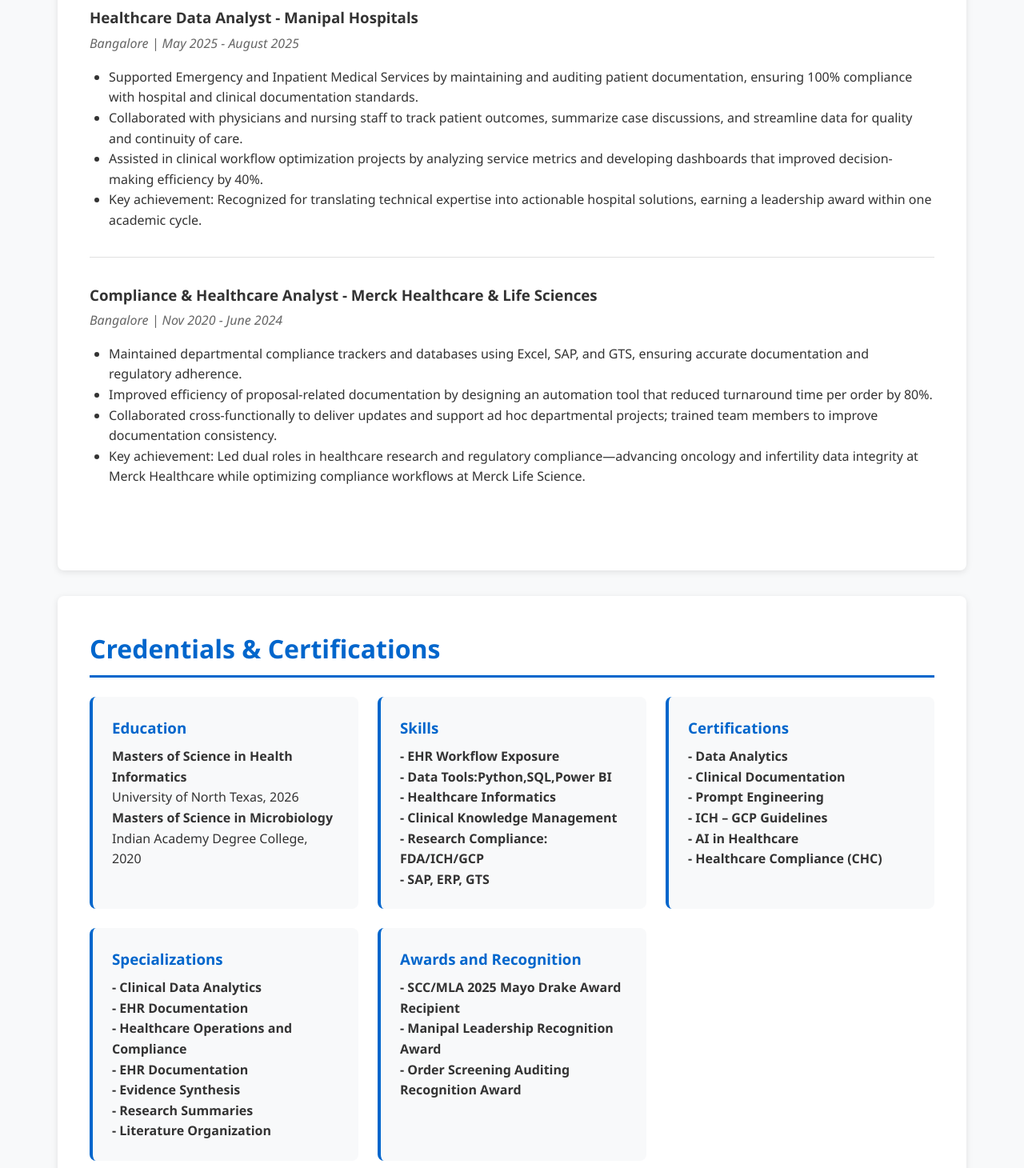
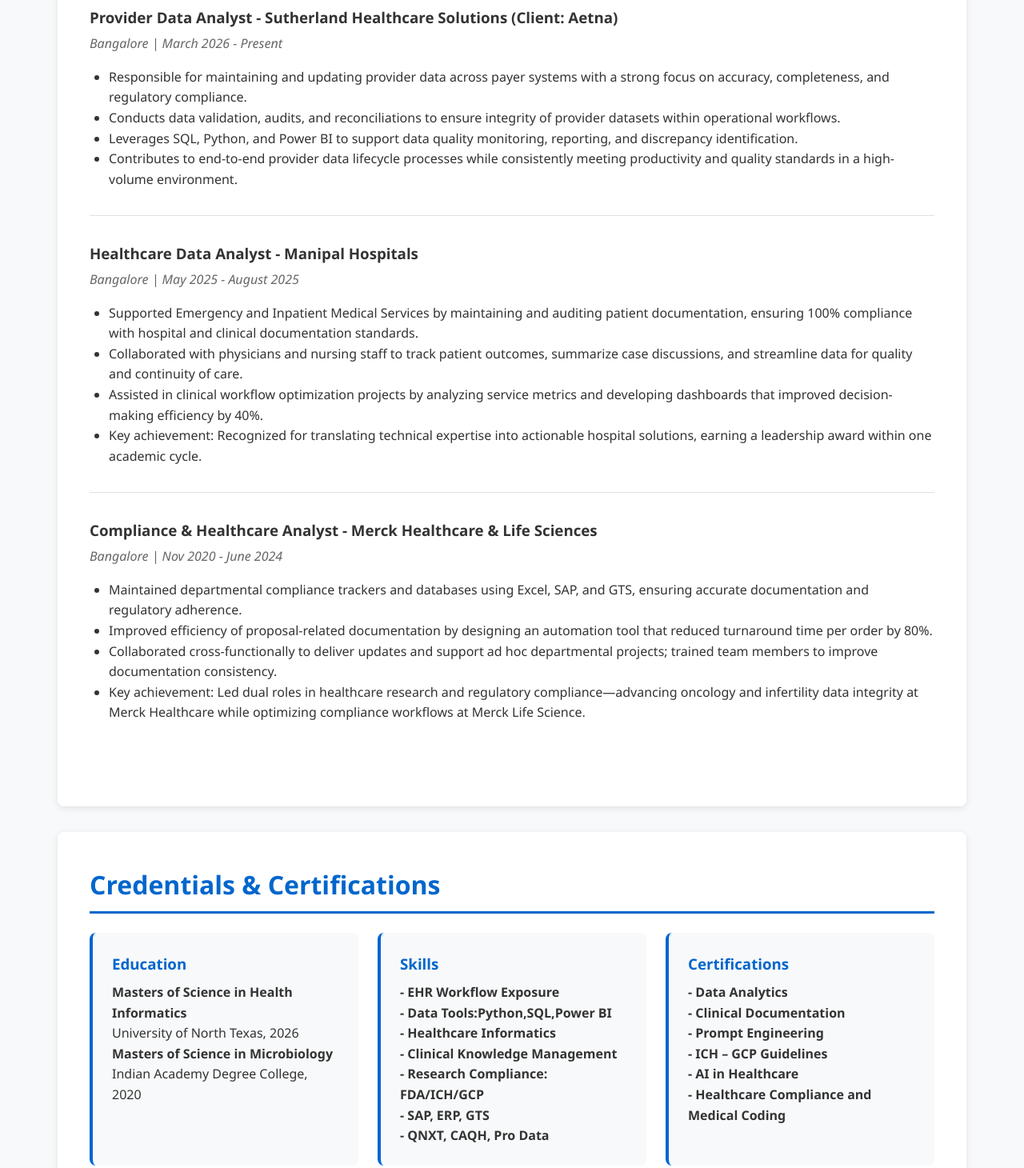
Before and after one commit to NShivas697/General-Healthcare-Portfolio, a plain HTML site: page index.html in a window 1280 px wide. Shown: the part 1460-2920 px from the top of the page at 80% size. Drawn offline with Linux system fonts and the light colour scheme.

Commit message:
Update index.html

```diff
--- a/index.html
+++ b/index.html
@@ -338,6 +338,17 @@
             <h2>Professional Experience</h2>
 
             <div class="experience-item">
+                <h3>Provider Data Analyst - Sutherland Healthcare Solutions (Client: Aetna)</h3>
+                <p class="experience-meta">Bangalore | March 2026 - Present</p>
+                <ul style="margin-left: 1.5rem; margin-top: 0.5rem;">
+                    <li>Responsible for maintaining and updating provider data across payer systems with a strong focus on accuracy, completeness, and regulatory compliance.</li>
+                    <li>Conducts data validation, audits, and reconciliations to ensure integrity of provider datasets within operational workflows.</li>
+                    <li>Leverages SQL, Python, and Power BI to support data quality monitoring, reporting, and discrepancy identification.</li>
+                    <li>Contributes to end-to-end provider data lifecycle processes while consistently meeting productivity and quality standards in a high-volume environment.</li>
+                </ul>
+            </div>
+
+            <div class="experience-item">
                 <h3>Healthcare Data Analyst - Manipal Hospitals</h3>
                 <p class="experience-meta">Bangalore | May 2025 - August 2025</p>
                 <ul style="margin-left: 1.5rem; margin-top: 0.5rem;">
@@ -378,6 +389,7 @@
                     <p><strong> - Clinical Knowledge Management</strong></p>
                     <p><strong> - Research Compliance: FDA/ICH/GCP</strong></p>
                     <p><strong> - SAP, ERP, GTS</strong></p>
+                    <p><strong> - QNXT, CAQH, Pro Data</strong></p>
                 </div>
                 <div class="credential-card">
                     <h3>Certifications</h3>
@@ -386,15 +398,14 @@
                     <p><strong> - Prompt Engineering</strong></p>
                     <p><strong> - ICH – GCP Guidelines</strong></p>
                     <p><strong> - AI in Healthcare</strong></p>
-                    <p><strong> - Healthcare Compliance (CHC)</strong></p>
+                    <p><strong> - Healthcare Compliance and Medical Coding</strong></p>
                 </div>
                 <div class="credential-card">
                     <h3>Specializations</h3>
                     <p><strong> - Clinical Data Analytics</strong></p>
-                    <p><strong> - EHR Documentation</strong></p>
                     <p><strong> - Healthcare Operations and Compliance</strong></p>
                     <p><strong> - EHR Documentation</strong></p>
-                    <p><strong> - Evidence Synthesis</strong></p>
+                    <p><strong> - ICD 10, Taxonomy, FHIR, HL7</strong></p>
                     <p><strong> - Research Summaries</strong></p>
                     <p><strong> - Literature Organization</strong></p>
                 </div>
@@ -444,7 +455,7 @@
                     <div class="contact-icon">📍</div>
                     <div>
                         <strong>Location</strong><br>
-                        Dallas, Texas
+                        United States
                     </div>
                     <div>
 
```
